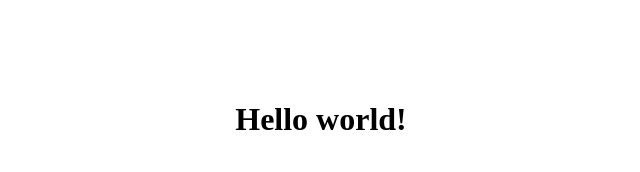
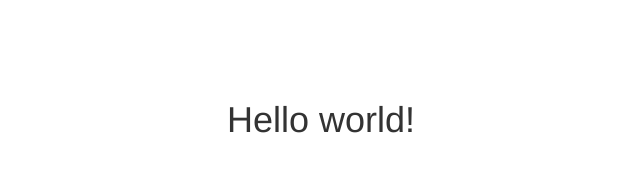
Before and after one commit to FluffyStreusel/RESTful-Flic-API, a website: page viewapp/index.html in a window 1280 px wide. Shown: the whole page, without its empty margins (319-959 px from the left). Drawn offline with nearby package versions, Linux system fonts and the light colour scheme.

Commit message:
Update index.html

```diff
--- a/viewapp/index.html
+++ b/viewapp/index.html
@@ -3,6 +3,8 @@
 
 <head>
   <title>Test page.</title>
+  <!--Bootstrap-->
+  <link rel="stylesheet" href="https://maxcdn.bootstrapcdn.com/bootstrap/3.3.7/css/bootstrap.min.css" integrity="sha384-BVYiiSIFeK1dGmJRAkycuHAHRg32OmUcww7on3RYdg4Va+PmSTsz/K68vbdEjh4u" crossorigin="anonymous">
 </head>
 
 <body>
```
